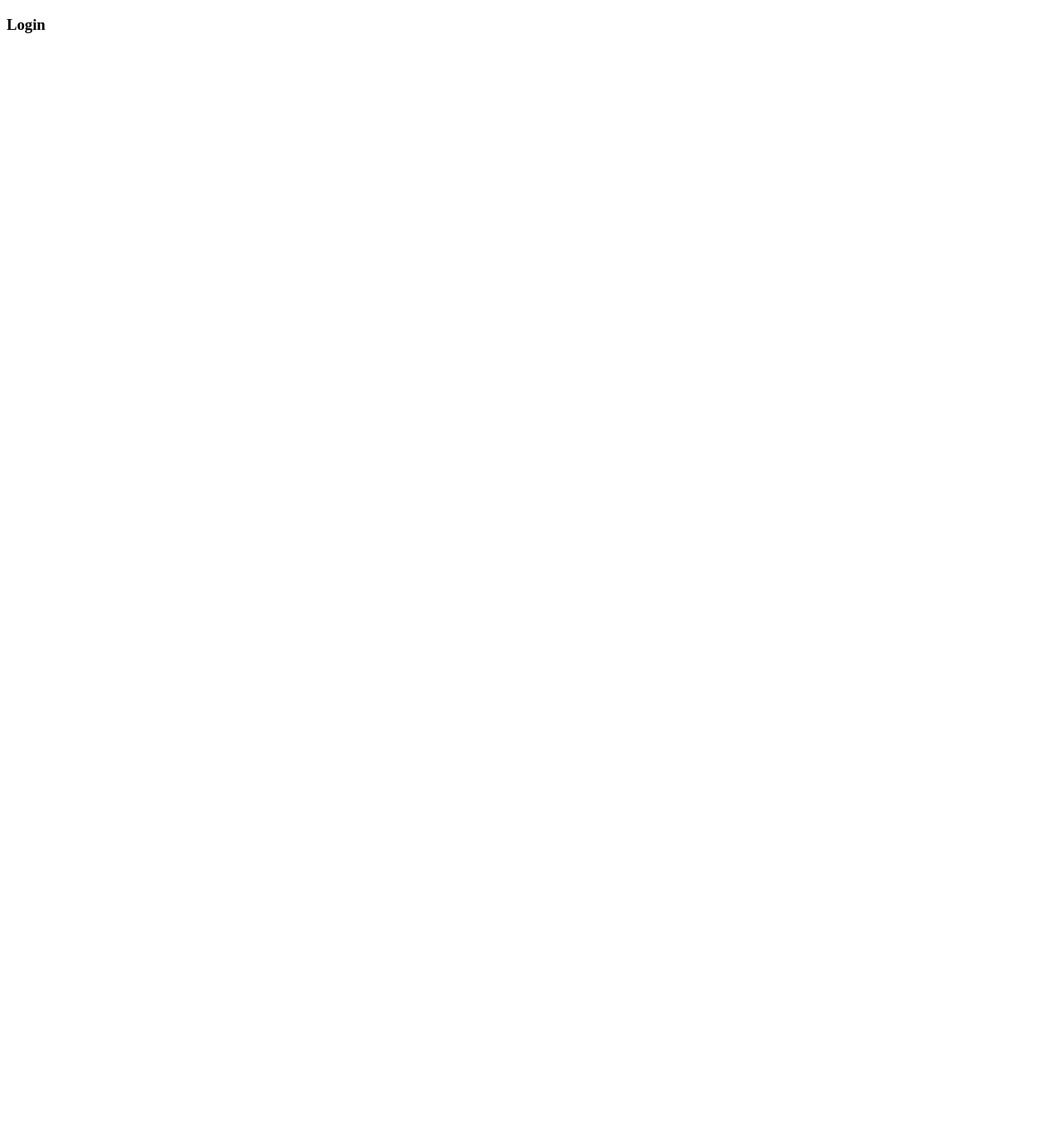
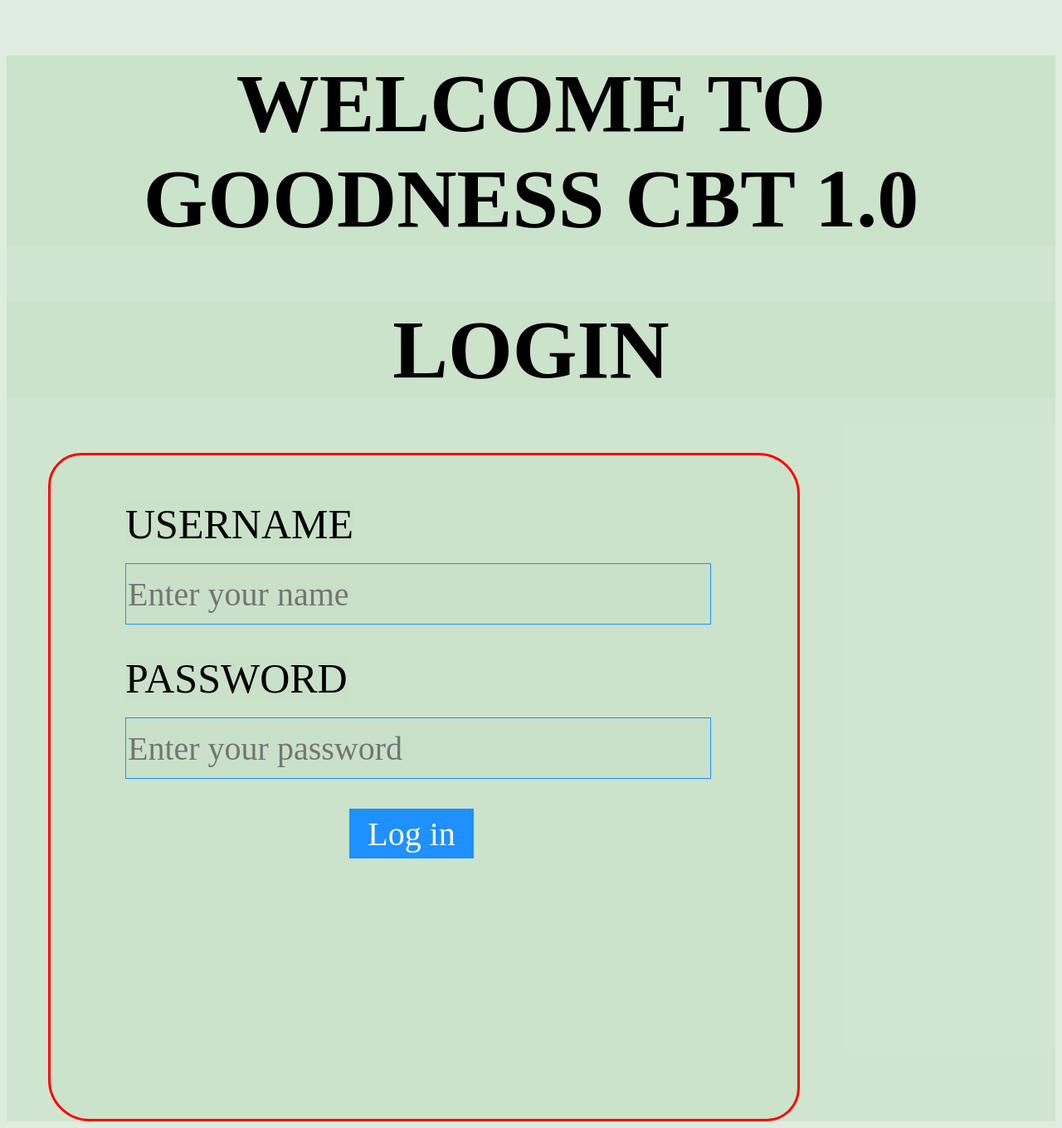
Before and after one commit to GoodnessA1/chat_app, a Flask app: page /auth/login in a window 1280 px wide. Before the commit the page is almost empty. Shown: the whole page at 83% size. Before the commit the page ends 800 px from the top, so only its background shows below. Run offline with Flask 3, Linux system fonts and the light colour scheme.

Commit message:
Made new codee

```diff
--- a/app.py
+++ b/app.py
@@ -8,5 +8,7 @@ app = Flask(__name__)
 app.register_blueprint(home_bp)
 app.register_blueprint(auth_bp)
 
+app.add_url_rule("/", endpoint="index")
+
 if __name__ == "__main__":
     app.run(debug=True, host="0.0.0.0", port=8080)
--- a/auth/auth.py
+++ b/auth/auth.py
@@ -1,12 +1,23 @@
-from flask import Blueprint, render_template
+from flask import Blueprint, render_template, redirect, url_for, request, flash
 
 auth_bp = Blueprint("auth_bp", __name__,
-                    template_folder="templates", url_prefix=('/auth'))
+                    template_folder="templates", url_prefix=('/auth'),
+                    static_folder="static")
 
-@auth_bp.route("/login")
+@auth_bp.route("/login", methods=('GET', 'POST'))
 def login():
+    if request.method == "POST":
+        username = request.form['username']
+        password = request.form['password']
+        error = None
+        if password == "goodness":
+            return redirect(url_for("index"))
+        else:
+            error = "Invalid password"
+
+        flash(error)
     return render_template("login.html")
 
-@auth_bp.route("/register")
+@auth_bp.route("/register", methods=("GET", "POST"))
 def register():
     return render_template("register.html")
--- a/auth/templates/login.html
+++ b/auth/templates/login.html
@@ -2,10 +2,20 @@
 <html>
 <head>
 	<title>Login</title>
-	<style type="text/css">
-	</style>
+	<link rel="stylesheet" href="/static/style.css">
+	<script>
+	</script>
 </head>
 <body>
-	<h3>Login</h3>
+	<h1>WELCOME TO GOODNESS CBT 1.0</h1>
+
+	<h1>LOGIN</h1>
+	<form method="post">
+		<br><br><br>
+		<label for="username">USERNAME</label><br><br>
+		<input type="text" placeholder="Enter your name" name="username" id="username" required><br><br><br>
+		<label for="password">PASSWORD</label><br><br>
+		<input type="password" placeholder="Enter your password" name="password" id="password" visibility="True" required><br><br><br>
+		<input type="submit" value="Log in" id="submit">
 </body>
 </html>
--- /dev/null
+++ b/static/style.css
@@ -0,0 +1,44 @@
+* {
+	background: rgba(200, 225, 200, 0.6);
+	font-family: sanserif arial;
+}
+
+h1 {
+	text-align: center;
+	font-family: arial serif;
+	font-size: 100px;
+	font: italic bold;
+}
+
+form {
+	max-width: 900px;
+	height: 800px;
+	margin-left: 50px;
+	margin-top: auto;
+	margin-bottom: auto;
+	align: center;
+	border-radius: 40px 50px 40px 50px;
+	border: 3px solid red;
+}
+
+label {
+	font-size: 50px;
+	margin-left: 10%;
+}
+
+input {
+	width: 700px;
+	height: 70px;
+	font-size: 40px;
+	margin-left: 10%;
+	border: 1px solid dodgerblue;
+}
+
+#submit {
+	width: 150px;
+	height: 60px;
+	font-size: 40px;
+	margin-left: 40%;
+	background-color: dodgerblue;
+	color: white;
+}
```
Also changed, not shown: auth/static/style.css (added, +17 -0 lines).
